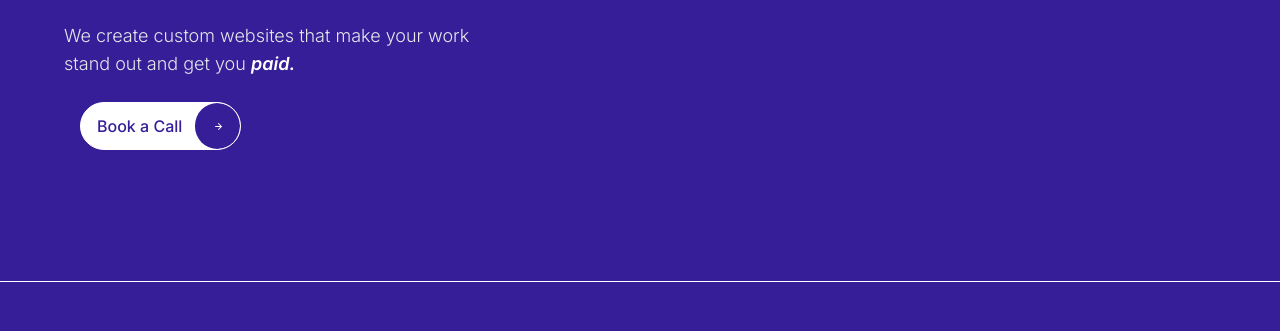
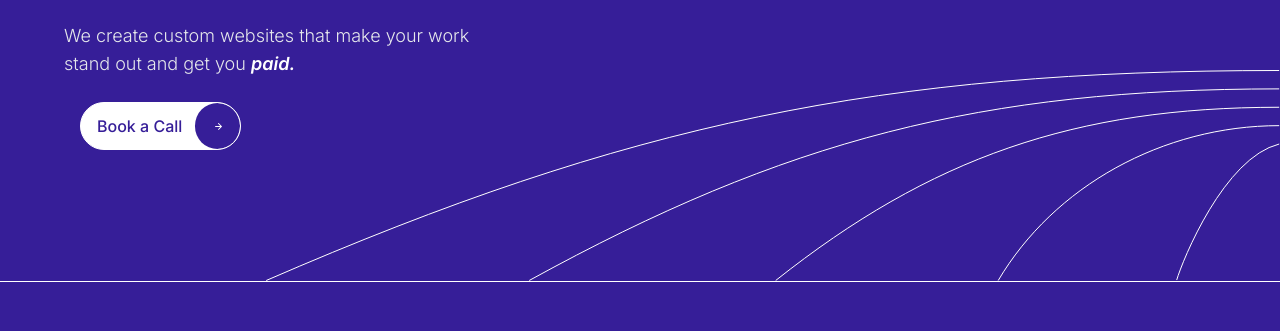
Before and after one commit to cyber-zeff/vistazo-main, a Next.js app: page / in a window 1280 px wide. Shown: the part 551-882 px from the top of the page. Built offline with nearby package versions, Linux system fonts and the light colour scheme.

Commit message:
added-svg-back

```diff
--- a/app/components/Showcase.tsx
+++ b/app/components/Showcase.tsx
@@ -108,6 +108,12 @@ export default function Showcase() {
           </div>
         </div>
       </div>
+
+      <div className="max-lg:hidden absolute bottom-0 right-0 z-0 pointer-events-none">
+        <svg xmlns="http://www.w3.org/2000/svg" width="1014" height="211" viewBox="0 0 1014 211" fill="none">
+          <path d="M1013.2 0.5C614.199 0.5 360.988 53.9068 0.199219 210.5M1013.2 18.8807C715.199 18.8807 518.94 69.912 263.199 210.5M1013.2 37.2615C808.699 37.2615 664.508 87.6972 509.699 210.5M1013.2 55.6422C896.699 55.6422 787.833 116.429 732.199 210.5M1013.2 74.023C958.199 87.567 916.46 190.281 910.699 210.04" stroke="white" />
+        </svg>
+      </div>
     </section>
   );
 }
```
